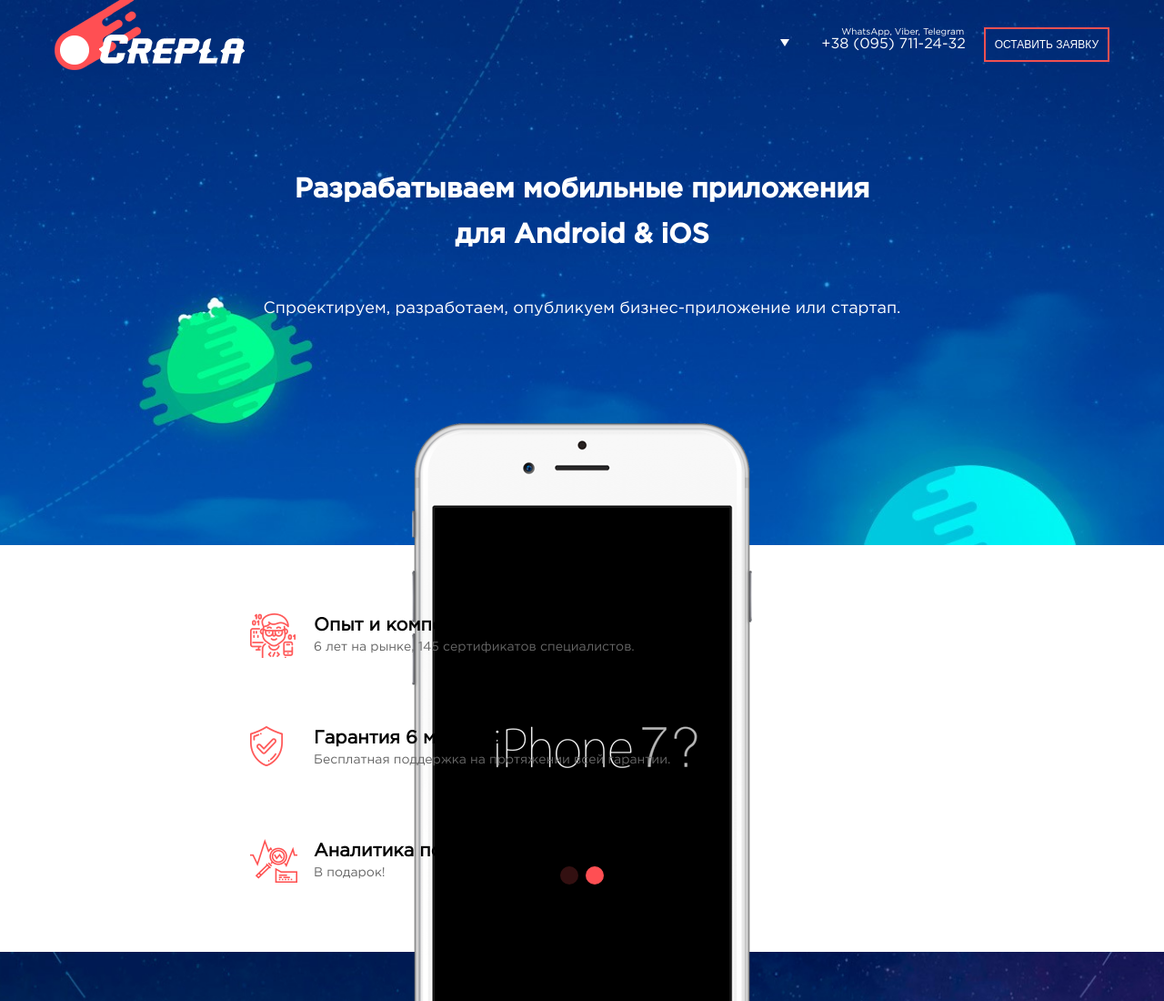
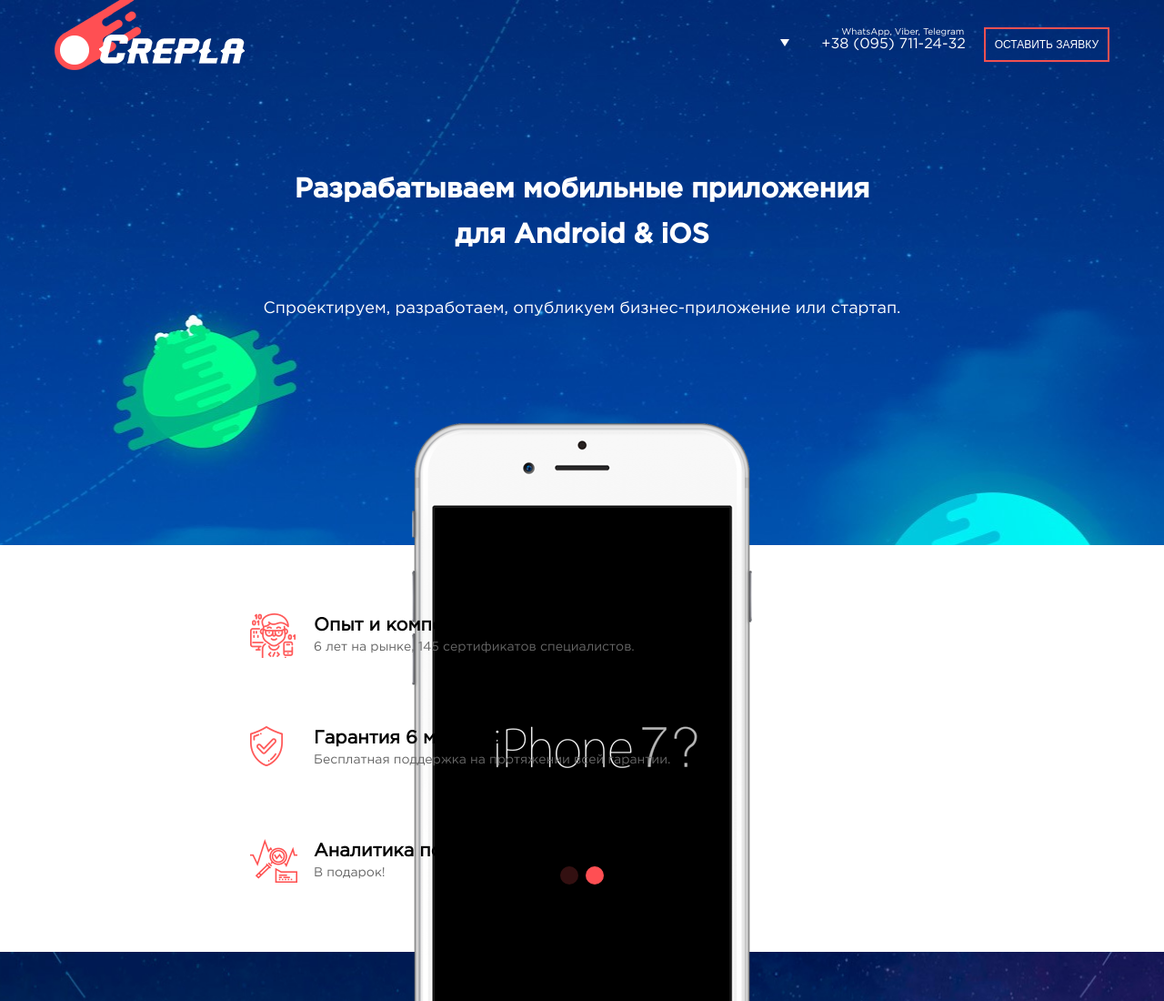
Before and after one commit to rkoshevoy/mobile-crepla, a website: page index.html in a window 1280 px wide. Shown: the top 1100 px of the page at 91% size. Drawn offline with Linux system fonts and the light colour scheme.

Commit message:
little fixes

```diff
--- a/less/main.less
+++ b/less/main.less
@@ -85,11 +85,6 @@
 .bg_top {
 	background-image: url('../images/bg_top.jpg');
 	background-position: 50% 0;
-	background-size: 100% auto;
-
-	@media (max-width: 1530px) {
-		background-size: auto 100%;
-	}
 }
 
 .hidden {
--- a/less/modal.less
+++ b/less/modal.less
@@ -10,10 +10,6 @@
 		height: 100vh;
 		background-image: url('../images/bg_modal.jpg');
 		opacity: 0.9;
-
-		@media (max-width: 1200px) {
-			background-size: 1300px;
-		}
 	}
 
 	.modal_content {
```
Also changed, not shown: css/style.css, css/style.min.css.
